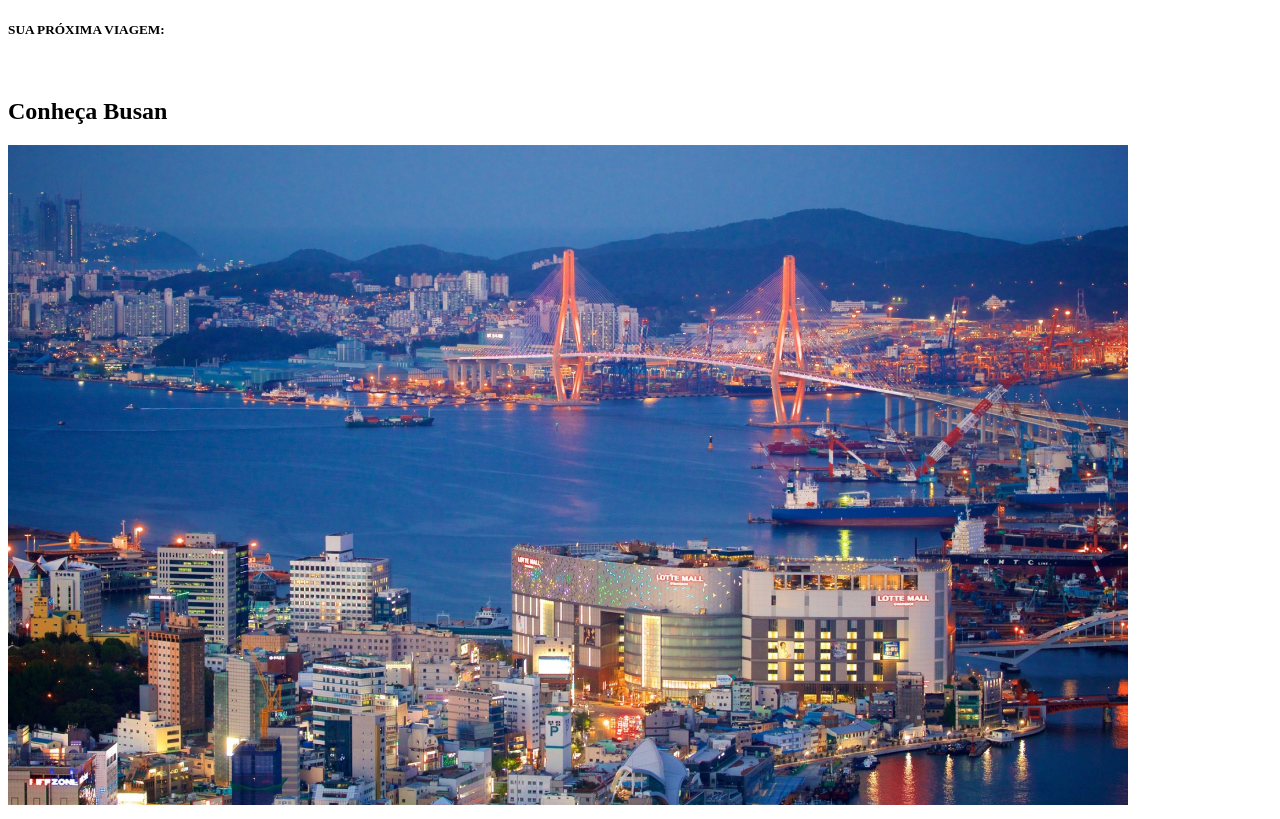
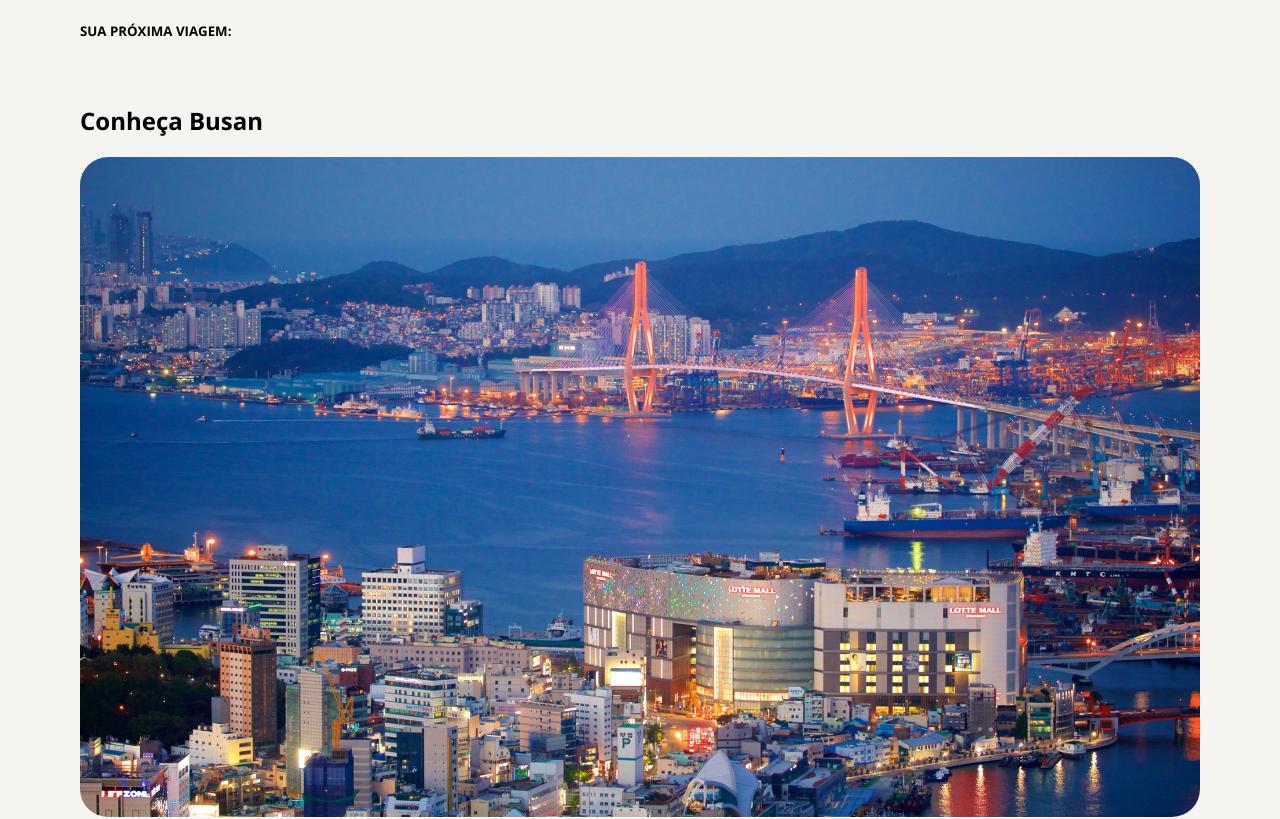
Before and after one commit to barbaramoeller/local, a plain HTML site: page index.html in a window 1280 px wide. Shown: the top 819 px of the page. Drawn offline with nearby package versions, Linux system fonts and the light colour scheme.

Commit message:
alinhando o fundo

```diff
--- a/index.html
+++ b/index.html
@@ -1,9 +1,15 @@
 <!DOCTYPE html>
 <html lang="pt-br">
 <head>
+  <link rel="preconnect" href="https://fonts.googleapis.com">
+  <link rel="preconnect" href="https://fonts.gstatic.com" crossorigin>
+
   <meta charset="UTF-8">
   <meta name="viewport" content="width=device-width, initial-scale=1.0">
   <title>Local Turístico</title>
+
+  <link rel="stylesheet" href="style.css">
+  <link href="https://fonts.googleapis.com/css2?family=Open+Sans:ital,wght@0,300..800;1,300..800&display=swap" rel="stylesheet">
 </head>
 <body>
   <div id="page">
--- /dev/null
+++ b/style.css
@@ -0,0 +1,18 @@
+:root {
+  font-family: "Open Sans", serif;
+}
+
+body {
+  background-color: #F5F4F0;
+}
+
+#page {
+  box-sizing: border-box;
+  width: 1120px;
+  height: 3014px;
+  margin: auto;
+}
+
+img {
+  border-radius: 28px;
+}
```
